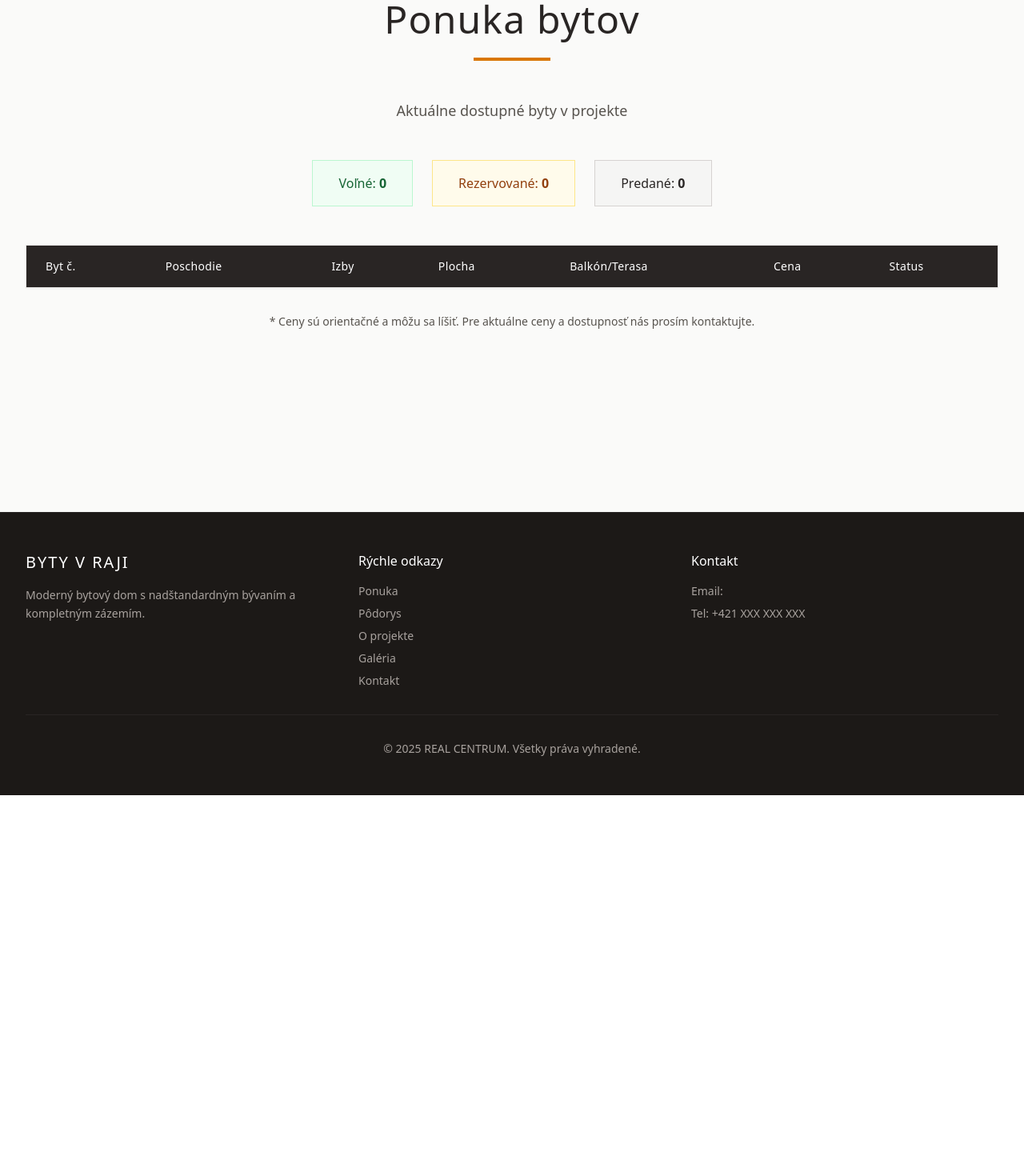
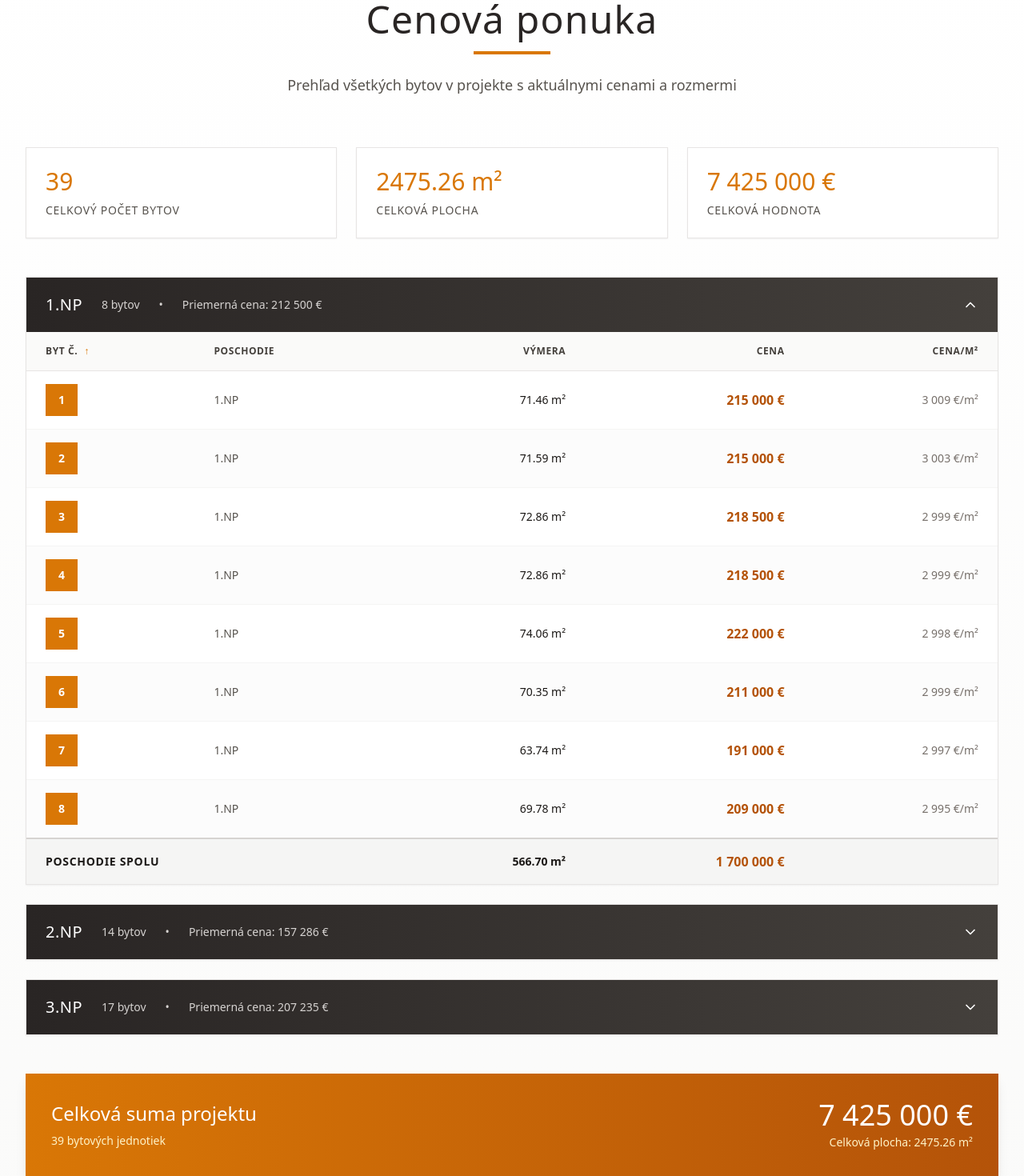
Before and after one commit to BranislavKlein/bytyvraji, a React (Vite) app: page /ponuka in a window 1280 px wide. Shown: the part 160-1630 px from the top of the page at 80% size. Before the commit the page ends 1154 px from the top, so only its background shows below. Built offline with nearby package versions, Linux system fonts and the light colour scheme; no server answers; the database is empty.

Commit message:
Updated Offer.tsx

```diff
--- a/src/components/Offer.tsx
+++ b/src/components/Offer.tsx
@@ -1,146 +1,266 @@
-import { useState, useEffect } from 'react';
-import { supabase, type Apartment } from '../lib/supabase';
+import { useState } from 'react';
+import { ChevronDown, ChevronUp } from 'lucide-react';
+
+interface ApartmentData {
+  number: number;
+  floor: string;
+  area: number;
+  price: number;
+}
+
+const apartmentsData: ApartmentData[] = [
+  { number: 1, floor: '1.NP', area: 71.46, price: 215000 },
+  { number: 2, floor: '1.NP', area: 71.59, price: 215000 },
+  { number: 3, floor: '1.NP', area: 72.86, price: 218500 },
+  { number: 4, floor: '1.NP', area: 72.86, price: 218500 },
+  { number: 5, floor: '1.NP', area: 74.06, price: 222000 },
+  { number: 6, floor: '1.NP', area: 70.35, price: 211000 },
+  { number: 7, floor: '1.NP', area: 63.74, price: 191000 },
+  { number: 8, floor: '1.NP', area: 69.78, price: 209000 },
+  { number: 9, floor: '2.NP', area: 65.68, price: 197000 },
+  { number: 10, floor: '2.NP', area: 27.68, price: 93000 },
+  { number: 11, floor: '2.NP', area: 60.3, price: 183000 },
+  { number: 12, floor: '2.NP', area: 61.12, price: 183500 },
+  { number: 13, floor: '2.NP', area: 61.12, price: 183500 },
+  { number: 14, floor: '2.NP', area: 61.12, price: 183500 },
+  { number: 15, floor: '2.NP', area: 56.82, price: 171000 },
+  { number: 16, floor: '2.NP', area: 56.65, price: 169000 },
+  { number: 17, floor: '2.NP', area: 46.05, price: 138500 },
+  { number: 18, floor: '2.NP', area: 35.04, price: 109000 },
+  { number: 19, floor: '2.NP', area: 45.39, price: 138000 },
+  { number: 20, floor: '2.NP', area: 45.71, price: 138000 },
+  { number: 21, floor: '2.NP', area: 52.1, price: 156000 },
+  { number: 22, floor: '2.NP', area: 53.32, price: 159000 },
+  { number: 23, floor: '3.NP', area: 81.15, price: 245000 },
+  { number: 24, floor: '3.NP', area: 82.21, price: 244000 },
+  { number: 25, floor: '3.NP', area: 82.21, price: 244000 },
+  { number: 26, floor: '3.NP', area: 82.21, price: 244000 },
+  { number: 27, floor: '3.NP', area: 82.21, price: 244000 },
+  { number: 28, floor: '3.NP', area: 81.86, price: 244000 },
+  { number: 29, floor: '3.NP', area: 68.36, price: 209000 },
+  { number: 30, floor: '3.NP', area: 37.78, price: 109000 },
+  { number: 31, floor: '3.NP', area: 48.51, price: 145000 },
+  { number: 32, floor: '3.NP', area: 55.36, price: 165000 },
+  { number: 33, floor: '3.NP', area: 58.26, price: 174000 },
+  { number: 34, floor: '3.NP', area: 69.33, price: 207000 },
+  { number: 35, floor: '3.NP', area: 69.96, price: 209000 },
+  { number: 36, floor: '3.NP', area: 72.11, price: 215000 },
+  { number: 37, floor: '3.NP', area: 69.96, price: 209000 },
+  { number: 38, floor: '3.NP', area: 69.96, price: 209000 },
+  { number: 39, floor: '3.NP', area: 69.02, price: 207000 },
+];
 
 export default function Offer() {
-  const [apartments, setApartments] = useState<Apartment[]>([]);
-  const [loading, setLoading] = useState(true);
-  const [stats, setStats] = useState({
-    available: 0,
-    reserved: 0,
-    sold: 0,
-  });
+  const [expandedFloor, setExpandedFloor] = useState<string | null>('1.NP');
+  const [sortBy, setSortBy] = useState<'number' | 'area' | 'price'>('number');
+  const [sortDirection, setSortDirection] = useState<'asc' | 'desc'>('asc');
 
-  useEffect(() => {
-    fetchApartments();
-  }, []);
+  const floors = ['1.NP', '2.NP', '3.NP'];
 
-  const fetchApartments = async () => {
-    try {
-      const { data, error } = await supabase
-        .from('apartments')
-        .select('*')
-        .order('price', { ascending: true });
-
-      if (error) throw error;
-
-      const apartmentData = data || [];
-      setApartments(apartmentData);
-
-      const available = apartmentData.filter(a => a.status === 'available').length;
-      const reserved = apartmentData.filter(a => a.status === 'reserved').length;
-      const sold = apartmentData.filter(a => a.status === 'sold').length;
-
-      setStats({ available, reserved, sold });
-    } catch (error) {
-      console.error('Error fetching apartments:', error);
-    } finally {
-      setLoading(false);
+  const handleSort = (field: 'number' | 'area' | 'price') => {
+    if (sortBy === field) {
+      setSortDirection(sortDirection === 'asc' ? 'desc' : 'asc');
+    } else {
+      setSortBy(field);
+      setSortDirection('asc');
     }
   };
 
-  if (loading) {
-    return (
-      <section id="offer" className="py-20 bg-stone-50">
-        <div className="max-w-7xl mx-auto px-4 sm:px-6 lg:px-8 text-center">
-          <p className="text-stone-600">Načítavam...</p>
-        </div>
-      </section>
-    );
-  }
+  const getSortedApartments = (floorApartments: ApartmentData[]) => {
+    return [...floorApartments].sort((a, b) => {
+      const multiplier = sortDirection === 'asc' ? 1 : -1;
+      if (sortBy === 'number') return (a.number - b.number) * multiplier;
+      if (sortBy === 'area') return (a.area - b.area) * multiplier;
+      if (sortBy === 'price') return (a.price - b.price) * multiplier;
+      return 0;
+    });
+  };
+
+  const totalArea = apartmentsData.reduce((sum, apt) => sum + apt.area, 0);
+  const totalPrice = apartmentsData.reduce((sum, apt) => sum + apt.price, 0);
 
   return (
-    <section id="offer" className="py-20 bg-stone-50">
+    <section id="offer" className="py-20 bg-gradient-to-b from-white to-stone-50">
       <div className="max-w-7xl mx-auto px-4 sm:px-6 lg:px-8">
-        <h2 className="text-5xl font-light text-center text-stone-800 mb-6 tracking-wide">Ponuka bytov</h2>
-        <div className="h-1 w-24 bg-amber-600 mx-auto mb-12"></div>
-        <p className="text-center text-stone-600 mb-12 text-lg font-light">
-          Aktuálne dostupné byty v projekte
+        <div className="text-center mb-16">
+          <h2 className="text-5xl font-light text-stone-800 mb-4 tracking-wide">
+            Cenová ponuka
+          </h2>
+          <div className="h-1 w-24 bg-amber-600 mx-auto mb-6"></div>
+          <p className="text-stone-600 text-lg font-light max-w-2xl mx-auto">
+            Prehľad všetkých bytov v projekte s aktuálnymi cenami a rozmermi
           </p>
+        </div>
 
-        <div className="flex justify-center gap-6 mb-12 flex-wrap">
-          <div className="bg-green-50 px-8 py-4 border border-green-200">
-            <span className="text-green-800 font-light">Voľné: <span className="font-semibold">{stats.available}</span></span>
+        <div className="grid grid-cols-1 md:grid-cols-3 gap-6 mb-12">
+          <div className="bg-white p-6 border border-stone-200 shadow-sm hover:shadow-md transition-shadow">
+            <div className="text-3xl font-light text-amber-600 mb-2">{apartmentsData.length}</div>
+            <div className="text-stone-600 text-sm uppercase tracking-wider font-light">Celkový počet bytov</div>
           </div>
-          <div className="bg-amber-50 px-8 py-4 border border-amber-200">
-            <span className="text-amber-800 font-light">Rezervované: <span className="font-semibold">{stats.reserved}</span></span>
+          <div className="bg-white p-6 border border-stone-200 shadow-sm hover:shadow-md transition-shadow">
+            <div className="text-3xl font-light text-amber-600 mb-2">{totalArea.toFixed(2)} m²</div>
+            <div className="text-stone-600 text-sm uppercase tracking-wider font-light">Celková plocha</div>
           </div>
-          <div className="bg-stone-100 px-8 py-4 border border-stone-300">
-            <span className="text-stone-800 font-light">Predané: <span className="font-semibold">{stats.sold}</span></span>
+          <div className="bg-white p-6 border border-stone-200 shadow-sm hover:shadow-md transition-shadow">
+            <div className="text-3xl font-light text-amber-600 mb-2">{totalPrice.toLocaleString('sk-SK')} €</div>
+            <div className="text-stone-600 text-sm uppercase tracking-wider font-light">Celková hodnota</div>
           </div>
         </div>
 
-        <div className="overflow-x-auto shadow-sm border border-stone-200">
-          <table className="w-full bg-white">
-            <thead className="bg-stone-800 text-white">
+        <div className="space-y-6">
+          {floors.map((floor) => {
+            const floorApartments = apartmentsData.filter(apt => apt.floor === floor);
+            const sortedFloorApartments = getSortedApartments(floorApartments);
+            const isExpanded = expandedFloor === floor;
+            const floorTotal = floorApartments.reduce((sum, apt) => sum + apt.price, 0);
+            const avgPrice = floorTotal / floorApartments.length;
+
+            return (
+              <div key={floor} className="bg-white border border-stone-200 shadow-sm overflow-hidden">
+                <button
+                  onClick={() => setExpandedFloor(isExpanded ? null : floor)}
+                  className="w-full px-6 py-5 flex items-center justify-between bg-gradient-to-r from-stone-800 to-stone-700 hover:from-stone-700 hover:to-stone-600 transition-all"
+                >
+                  <div className="flex items-center gap-6">
+                    <h3 className="text-xl font-light text-white tracking-wide">{floor}</h3>
+                    <div className="flex gap-6 text-sm text-stone-300">
+                      <span>{floorApartments.length} bytov</span>
+                      <span>•</span>
+                      <span>Priemerná cena: {avgPrice.toLocaleString('sk-SK', { maximumFractionDigits: 0 })} €</span>
+                    </div>
+                  </div>
+                  {isExpanded ? (
+                    <ChevronUp className="w-5 h-5 text-white" />
+                  ) : (
+                    <ChevronDown className="w-5 h-5 text-white" />
+                  )}
+                </button>
+
+                {isExpanded && (
+                  <div className="overflow-x-auto">
+                    <table className="w-full">
+                      <thead className="bg-stone-50 border-b border-stone-200">
                         <tr>
-                <th className="px-6 py-4 text-left text-sm font-light tracking-wide">Byt č.</th>
-                <th className="px-6 py-4 text-left text-sm font-light tracking-wide">Poschodie</th>
-                <th className="px-6 py-4 text-left text-sm font-light tracking-wide">Izby</th>
-                <th className="px-6 py-4 text-left text-sm font-light tracking-wide">Plocha</th>
-                <th className="px-6 py-4 text-left text-sm font-light tracking-wide">Balkón/Terasa</th>
-                <th className="px-6 py-4 text-left text-sm font-light tracking-wide">Cena</th>
-                <th className="px-6 py-4 text-left text-sm font-light tracking-wide">Status</th>
+                          <th
+                            onClick={() => handleSort('number')}
+                            className="px-6 py-4 text-left text-xs font-semibold text-stone-700 uppercase tracking-wider cursor-pointer hover:bg-stone-100 transition-colors"
+                          >
+                            <div className="flex items-center gap-2">
+                              Byt č.
+                              {sortBy === 'number' && (
+                                <span className="text-amber-600">
+                                  {sortDirection === 'asc' ? '↑' : '↓'}
+                                </span>
+                              )}
+                            </div>
+                          </th>
+                          <th className="px-6 py-4 text-left text-xs font-semibold text-stone-700 uppercase tracking-wider">
+                            Poschodie
+                          </th>
+                          <th
+                            onClick={() => handleSort('area')}
+                            className="px-6 py-4 text-right text-xs font-semibold text-stone-700 uppercase tracking-wider cursor-pointer hover:bg-stone-100 transition-colors"
+                          >
+                            <div className="flex items-center justify-end gap-2">
+                              Výmera
+                              {sortBy === 'area' && (
+                                <span className="text-amber-600">
+                                  {sortDirection === 'asc' ? '↑' : '↓'}
+                                </span>
+                              )}
+                            </div>
+                          </th>
+                          <th
+                            onClick={() => handleSort('price')}
+                            className="px-6 py-4 text-right text-xs font-semibold text-stone-700 uppercase tracking-wider cursor-pointer hover:bg-stone-100 transition-colors"
+                          >
+                            <div className="flex items-center justify-end gap-2">
+                              Cena
+                              {sortBy === 'price' && (
+                                <span className="text-amber-600">
+                                  {sortDirection === 'asc' ? '↑' : '↓'}
+                                </span>
+                              )}
+                            </div>
+                          </th>
+                          <th className="px-6 py-4 text-right text-xs font-semibold text-stone-700 uppercase tracking-wider">
+                            Cena/m²
+                          </th>
                         </tr>
                       </thead>
-            <tbody className="divide-y divide-stone-200">
-              {apartments.map((apartment) => {
-                const getStatusColor = (status: string) => {
-                  switch (status) {
-                    case 'available':
-                      return 'bg-green-100 text-green-800 border border-green-300';
-                    case 'reserved':
-                      return 'bg-amber-100 text-amber-800 border border-amber-300';
-                    case 'sold':
-                      return 'bg-stone-200 text-stone-700 border border-stone-300';
-                    default:
-                      return 'bg-stone-100 text-stone-800';
-                  }
-                };
-
-                const getStatusText = (status: string) => {
-                  switch (status) {
-                    case 'available':
-                      return 'Voľný';
-                    case 'reserved':
-                      return 'Rezervovaný';
-                    case 'sold':
-                      return 'Predaný';
-                    default:
-                      return status;
-                  }
-                };
-
+                      <tbody className="divide-y divide-stone-100">
+                        {sortedFloorApartments.map((apartment, index) => {
+                          const pricePerSqm = apartment.price / apartment.area;
                           return (
-                  <tr key={apartment.id} className="hover:bg-stone-50 transition-colors">
-                    <td className="px-6 py-4 text-sm font-semibold text-stone-900">
-                      {apartment.apartment_number}
+                            <tr
+                              key={apartment.number}
+                              className={`hover:bg-amber-50/30 transition-colors ${
+                                index % 2 === 0 ? 'bg-white' : 'bg-stone-50/50'
+                              }`}
+                            >
+                              <td className="px-6 py-4 whitespace-nowrap">
+                                <span className="inline-flex items-center justify-center w-10 h-10 bg-amber-600 text-white text-sm font-semibold">
+                                  {apartment.number}
+                                </span>
                               </td>
-                    <td className="px-6 py-4 text-sm text-stone-700 font-light">
-                      {apartment.floor === 0 ? 'Prízemie' : apartment.floor === 7 ? 'Penthouse' : `${apartment.floor}.`}
+                              <td className="px-6 py-4 whitespace-nowrap text-sm text-stone-600 font-light">
+                                {apartment.floor}
                               </td>
-                    <td className="px-6 py-4 text-sm text-stone-700 font-light">{apartment.rooms}</td>
-                    <td className="px-6 py-4 text-sm text-stone-700 font-light">{apartment.area_sqm} m²</td>
-                    <td className="px-6 py-4 text-sm text-stone-700 font-light">
-                      {apartment.terrace ? 'Terasa' : apartment.balcony ? 'Balkón' : '-'}
+                              <td className="px-6 py-4 whitespace-nowrap text-right text-sm text-stone-900 font-medium">
+                                {apartment.area.toFixed(2)} m²
                               </td>
-                    <td className="px-6 py-4 text-sm font-semibold text-amber-700">
+                              <td className="px-6 py-4 whitespace-nowrap text-right text-base font-semibold text-amber-700">
                                 {apartment.price.toLocaleString('sk-SK')} €
                               </td>
-                    <td className="px-6 py-4">
-                      <span className={`px-3 py-1 text-xs font-light ${getStatusColor(apartment.status)}`}>
-                        {getStatusText(apartment.status)}
-                      </span>
+                              <td className="px-6 py-4 whitespace-nowrap text-right text-sm text-stone-500 font-light">
+                                {pricePerSqm.toLocaleString('sk-SK', { maximumFractionDigits: 0 })} €/m²
                               </td>
                             </tr>
                           );
                         })}
                       </tbody>
+                      <tfoot className="bg-stone-100 border-t-2 border-stone-300">
+                        <tr>
+                          <td colSpan={2} className="px-6 py-4 text-sm font-semibold text-stone-900 uppercase tracking-wider">
+                            Poschodie spolu
+                          </td>
+                          <td className="px-6 py-4 text-right text-sm font-semibold text-stone-900">
+                            {floorApartments.reduce((sum, apt) => sum + apt.area, 0).toFixed(2)} m²
+                          </td>
+                          <td className="px-6 py-4 text-right text-base font-bold text-amber-700">
+                            {floorTotal.toLocaleString('sk-SK')} €
+                          </td>
+                          <td></td>
+                        </tr>
+                      </tfoot>
                     </table>
                   </div>
+                )}
+              </div>
+            );
+          })}
+        </div>
 
-        <div className="mt-8 text-center">
-          <p className="text-stone-600 text-sm font-light">
-            * Ceny sú orientačné a môžu sa líšiť. Pre aktuálne ceny a dostupnosť nás prosím kontaktujte.
+        <div className="mt-12 bg-gradient-to-r from-amber-600 to-amber-700 text-white p-8 shadow-lg">
+          <div className="flex flex-col md:flex-row justify-between items-center gap-6">
+            <div>
+              <h3 className="text-2xl font-light mb-2">Celková suma projektu</h3>
+              <p className="text-sm text-amber-100 font-light">39 bytových jednotiek</p>
+            </div>
+            <div className="text-right">
+              <div className="text-4xl font-light mb-1">{totalPrice.toLocaleString('sk-SK')} €</div>
+              <div className="text-sm text-amber-100 font-light">
+                Celková plocha: {totalArea.toFixed(2)} m²
+              </div>
+            </div>
+          </div>
+        </div>
+
+        <div className="mt-8 bg-blue-50 border-l-4 border-blue-600 p-6">
+          <p className="text-sm text-blue-900 font-light leading-relaxed">
+            <span className="font-semibold">Poznámka:</span> Uvedené ceny sú orientačné a platné k dátumu vydania tohoto cenníka.
+            Výmery bytov sú približné a môžu sa líšiť od konečných rozmerov. Pre aktuálne ceny, dostupnosť
+            a detailné informácie nás prosím kontaktujte.
           </p>
         </div>
       </div>
```
Lines whose indentation alone changed are shown as unchanged.
